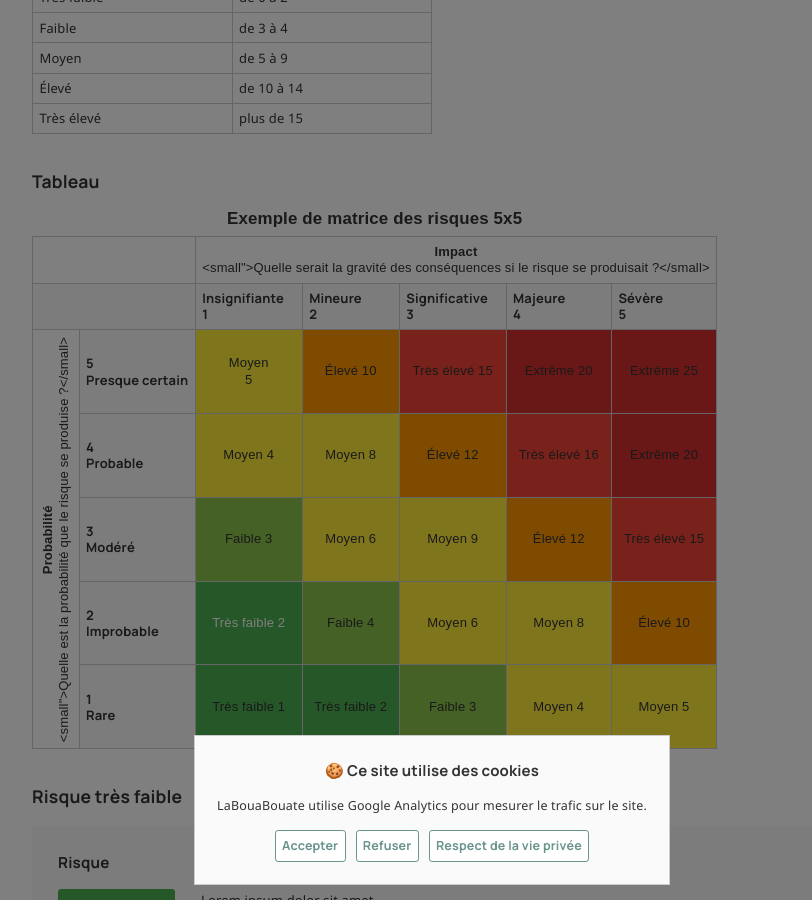
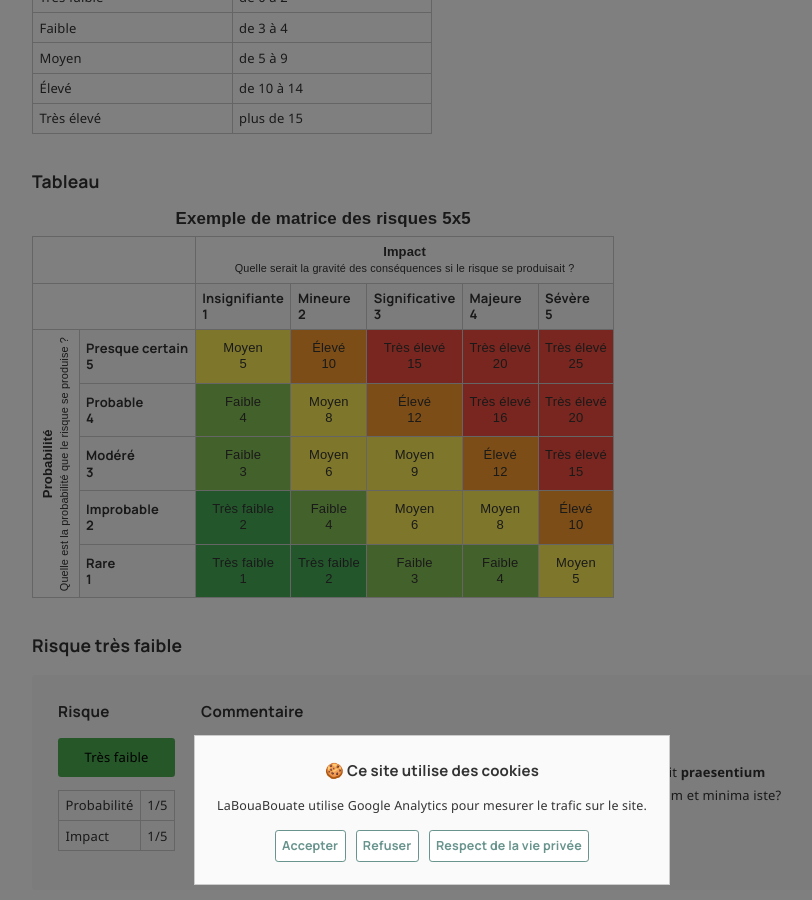
Before and after one commit to leobouard/leobouard.github.io, a Jekyll site: the page built from _pages/test.md, in a window 1280 px wide and 900 px high, scrolled down 281 px. Shown: the whole window, without its empty margins (208-1020 px from the left). Built offline with Jekyll 4.4.1, drawn with Linux system fonts in a browser that asks for light colours; nearby versions of some CDN libraries; some web fonts are replaced.

Commit message:
Update test.md

```diff
--- a/_pages/test.md
+++ b/_pages/test.md
@@ -28,12 +28,12 @@ Très élevé | plus de 15
       <td colspan="5">
         <div style="text-align: center;">
           <span style="font-weight: bold;">Impact</span><br>
-          <small">Quelle serait la gravité des conséquences si le risque se produisait ?</small>
+          <small>Quelle serait la gravité des conséquences si le risque se produisait ?</small>
         </div>
       </td>
     </tr>
     <tr style="text-align: center;">
-      <th colspan="2"></th>
+      <td colspan="2"></td>
       <th>Insignifiante<br>1</th>
       <th>Mineure<br>2</th>
       <th>Significative<br>3</th>
@@ -46,47 +46,47 @@ Très élevé | plus de 15
       <td rowspan="5">
         <div style="writing-mode: vertical-rl; transform: rotate(180deg); text-align: center;">
           <span style="font-weight: bold;">Probabilité</span><br>
-          <small">Quelle est la probabilité que le risque se produise ?</small>
+          <small>Quelle est la probabilité que le risque se produise ?</small>
         </div>
       </td>
-      <th style="font-weight: bold;">5<br>Presque certain</th>
-      <td style="background: #ffeb3b;">Moyen<br>5</td>
-      <td style="background: #ff9800;">Élevé 10</td>
-      <td style="background: #f44336;">Très élevé 15</td>
-      <td style="background: #d32f2f;">Extrême 20</td>
-      <td style="background: #d32f2f;">Extrême 25</td>
+      <th style="font-weight: bold;">Presque certain<br>5</th>
+      <td style="background: #fced57;">Moyen<br>5</td>
+      <td style="background: #fc9c2e;">Élevé<br>10</td>
+      <td style="background: #f24d3e;">Très élevé<br>15</td>
+      <td style="background: #f24d3e;">Très élevé<br>20</td>
+      <td style="background: #f24d3e;">Très élevé<br>25</td>
     </tr>
     <tr>
-      <th style="font-weight: bold;">4<br>Probable</th>
-      <td style="background: #ffeb3b;">Moyen 4</td>
-      <td style="background: #ffeb3b;">Moyen 8</td>
-      <td style="background: #ff9800;">Élevé 12</td>
-      <td style="background: #f44336;">Très élevé 16</td>
-      <td style="background: #d32f2f;">Extrême 20</td>
+      <th style="font-weight: bold;">Probable<br>4</th>
+      <td style="background: #88c357;">Faible<br>4</td>
+      <td style="background: #fced57;">Moyen<br>8</td>
+      <td style="background: #fc9c2e;">Élevé<br>12</td>
+      <td style="background: #f24d3e;">Très élevé<br>16</td>
+      <td style="background: #f24d3e;">Très élevé<br>20</td>
     </tr>
     <tr>
-      <th style="font-weight: bold;">3<br>Modéré</th>
-      <td style="background: #8bc34a;">Faible 3</td>
-      <td style="background: #ffeb3b;">Moyen 6</td>
-      <td style="background: #ffeb3b;">Moyen 9</td>
-      <td style="background: #ff9800;">Élevé 12</td>
-      <td style="background: #f44336;">Très élevé 15</td>
+      <th style="font-weight: bold;">Modéré<br>3</th>
+      <td style="background: #88c357;">Faible<br>3</td>
+      <td style="background: #fced57;">Moyen<br>6</td>
+      <td style="background: #fced57;">Moyen<br>9</td>
+      <td style="background: #fc9c2e;">Élevé<br>12</td>
+      <td style="background: #f24d3e;">Très élevé<br>15</td>
     </tr>
     <tr>
-      <th style="font-weight: bold;">2<br>Improbable</th>
-      <td style="background: #4caf50; color: #fff;">Très faible 2</td>
-      <td style="background: #8bc34a;">Faible 4</td>
-      <td style="background: #ffeb3b;">Moyen 6</td>
-      <td style="background: #ffeb3b;">Moyen 8</td>
-      <td style="background: #ff9800;">Élevé 10</td>
+      <th style="font-weight: bold;">Improbable<br>2</th>
+      <td style="background: #49ae58;">Très faible<br>2</td>
+      <td style="background: #88c357;">Faible<br>4</td>
+      <td style="background: #fced57;">Moyen<br>6</td>
+      <td style="background: #fced57;">Moyen<br>8</td>
+      <td style="background: #fc9c2e;">Élevé<br>10</td>
     </tr>
     <tr>
-      <th style="font-weight: bold;">1<br>Rare</th>
-      <td style="background: #4caf50;">Très faible 1</td>
-      <td style="background: #4caf50;">Très faible 2</td>
-      <td style="background: #8bc34a;">Faible 3</td>
-      <td style="background: #ffeb3b;">Moyen 4</td>
-      <td style="background: #ffeb3b;">Moyen 5</td>
+      <th style="font-weight: bold;">Rare<br>1</th>
+      <td style="background: #49ae58;">Très faible<br>1</td>
+      <td style="background: #49ae58;">Très faible<br>2</td>
+      <td style="background: #88c357;">Faible<br>3</td>
+      <td style="background: #88c357;">Faible<br>4</td>
+      <td style="background: #fced57;">Moyen<br>5</td>
     </tr>
   </tbody>
 </table>
```
